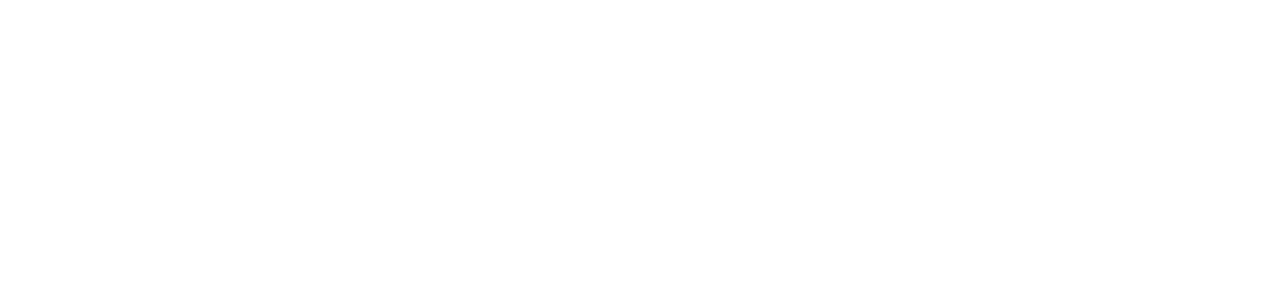
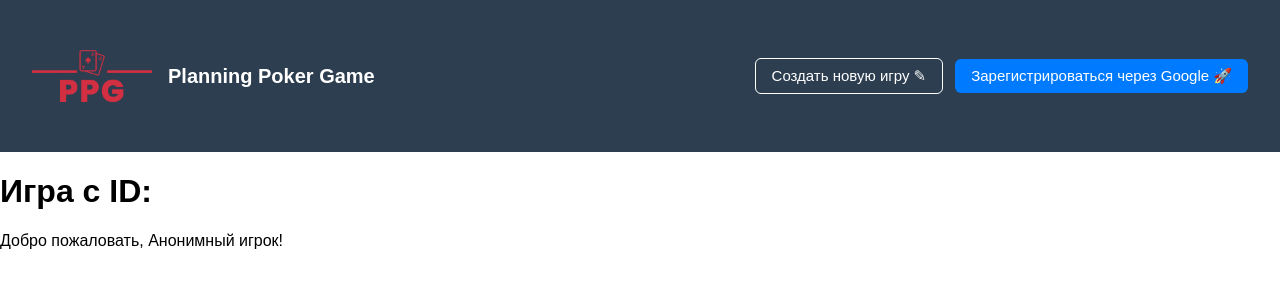
Before and after one commit to RamZek158/Planning-Poker-Game, a React app: page /#/game/1 in a window 1280 px wide. Before the commit this address had no page. Shown: the top 300 px of the page. Built offline with nearby package versions, Linux system fonts and the light colour scheme.

Commit message:
Fix routing and imports

```diff
--- a/src/App.jsx
+++ b/src/App.jsx
@@ -1,5 +1,5 @@
 import React from 'react';
-import { BrowserRouter as Router, Routes, Route } from 'react-router-dom';
+import { Routes, Route } from 'react-router-dom';
 import { CookiesProvider } from 'react-cookie';
 import { GoogleOAuthProvider } from '@react-oauth/google';
 import RouteWithHeader from './RouteWithHeader';
@@ -20,7 +20,7 @@
                       <Route path={'/'} element={<RouteWithHeader />}>
                           <Route path={'/'} element={<HomePage />} />
                           <Route path={'/create-game'} element={<CreateGame />} />
-                          <Route path={'/GameRoom'} element={<GameRoom />} />
+                          <Route path={'/game/:gameId'} element={<GameRoom />} />
                       </Route>
                   </Routes>
               </div>
--- a/src/components/GameRoom/GameRoom.js
+++ /dev/null
@@ -1,2 +0,0 @@
-export { default as GameRoom }
-from './GameRoom';
--- a/src/components/GameRoom/GameRoom.jsx
+++ b/src/components/GameRoom/GameRoom.jsx
@@ -15,6 +15,5 @@
   );
 };
 
-
 GameRoom.displayName = 'GameRoom';
 export default GameRoom;
--- /dev/null
+++ b/src/components/GameRoom/index.js
@@ -0,0 +1 @@
+export { default as GameRoom } from './GameRoom';
--- a/src/components/index.js
+++ b/src/components/index.js
@@ -1,4 +1,5 @@
 export { CreateGame } from './CreateGame';
+export { GameRoom } from './GameRoom'
 export { Header } from './Header';
 export { HomePage } from './HomePage';
 export { PlayingCard } from './PlayingCard';
```
